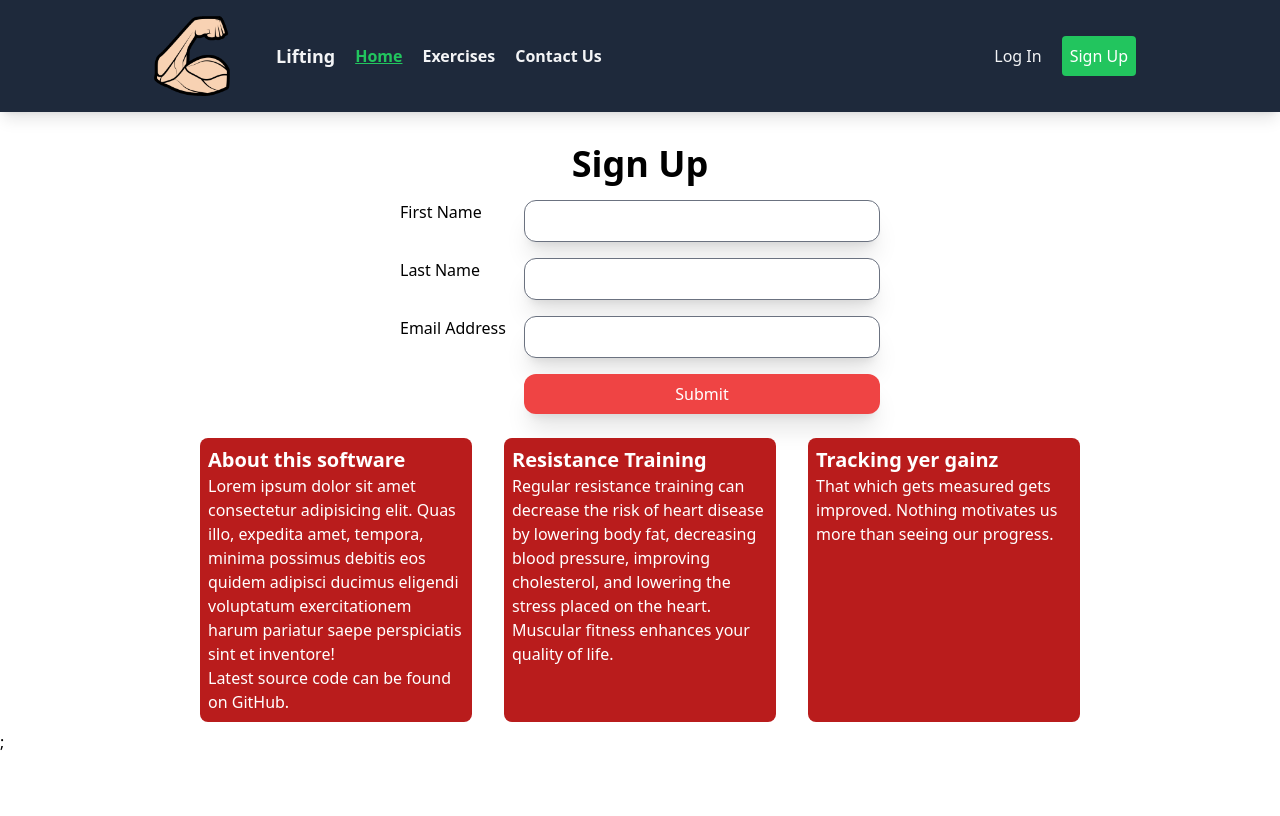
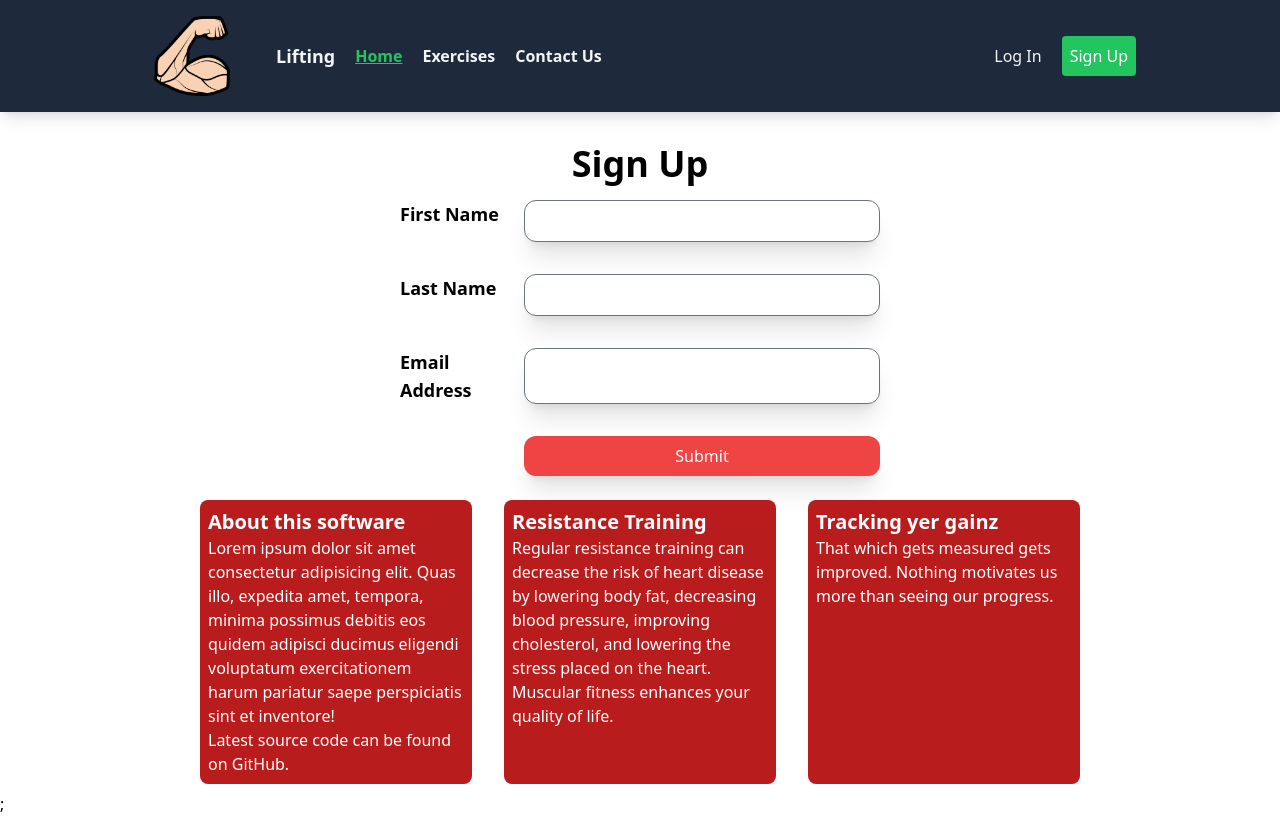
Before and after one commit to scotm/lifting-toy-nextjs, a Next.js app: page /signup in a window 1280 px wide. Built offline with nearby package versions, Linux system fonts and the light colour scheme.

Commit message:
Moving SignUpForm to the components/Forms folder

```diff
--- /dev/null
+++ b/components/Forms/SignUpForm.tsx
@@ -0,0 +1,71 @@
+import type { User } from "@prisma/client";
+import { Form, Formik } from "formik";
+import { MyTextField } from "../FormComponents";
+
+type FormUser = Pick<User, "firstname" | "lastname" | "email">;
+type FormErrors = Partial<Pick<User, "firstname" | "lastname" | "email">>;
+
+// A validation function. This must return an object
+// which keys are symmetrical to our values/initialValues
+const validate = (values: FormUser): FormErrors => {
+  const errors: FormErrors = {};
+  if (!values.firstname) {
+    errors.firstname = "Required";
+  } else if (values.firstname.length > 20) {
+    errors.firstname = "Must be 20 characters or less";
+  }
+
+  if (!values.lastname) {
+    errors.lastname = "Required";
+  } else if (values.lastname.length > 30) {
+    errors.lastname = "Must be 30 characters or less";
+  }
+
+  if (!values.email) {
+    errors.email = "Required";
+  }
+  // The usual simple email-checking regex.
+  else if (!/^[A-Z0-9._%+-]+@[A-Z0-9.-]+\.[A-Z]{2,4}$/i.test(values.email)) {
+    errors.email = "Invalid email address";
+  }
+
+  return errors;
+};
+
+interface SignUpFormProps {}
+
+export default function SignUpForm(props: SignUpFormProps) {
+  // initial form values (initialValues)
+  // a validate function that is called when form values change (validate)
+  // a function that responds when fields are blurred (unused)
+  // and a submit function for when the form is submitted (onSubmit)
+  return (
+    <Formik
+      initialValues={{
+        firstname: "",
+        lastname: "",
+        email: "",
+      }}
+      validate={validate}
+      onSubmit={(values) => {
+        alert(JSON.stringify(values, null, 2));
+      }}
+      render={() => (
+        <Form>
+          <div className="grid grid-cols-4 gap-4 py-4 lg:mx-52">
+            <MyTextField label="First Name" name="firstname" />
+            <MyTextField label="Last Name" name="lastname" />
+            <MyTextField label="Email Address" name="email" />
+            <div></div>
+            <button
+              className="col-span-3 rounded-xl bg-red-500 p-2 text-white shadow-xl transition duration-300 hover:bg-red-400"
+              type="submit"
+            >
+              Submit
+            </button>
+          </div>
+        </Form>
+      )}
+    ></Formik>
+  );
+}
--- a/components/SignUpForm.tsx
+++ /dev/null
@@ -1,116 +0,0 @@
-import React from "react";
-import { useFormik } from "formik";
-
-import type { User } from "@prisma/client";
-
-type FormUser = Pick<User, "firstname" | "lastname" | "email">;
-type FormErrors = Partial<Pick<User, "firstname" | "lastname" | "email">>;
-
-// A validation function. This must return an object
-// which keys are symmetrical to our values/initialValues
-const validate = (values: FormUser): FormErrors => {
-  const errors: FormErrors = {};
-  if (!values.firstname) {
-    errors.firstname = "Required";
-  } else if (values.firstname.length > 20) {
-    errors.firstname = "Must be 20 characters or less";
-  }
-
-  if (!values.lastname) {
-    errors.lastname = "Required";
-  } else if (values.lastname.length > 30) {
-    errors.lastname = "Must be 30 characters or less";
-  }
-
-  if (!values.email) {
-    errors.email = "Required";
-  }
-  // The usual simple email-checking regex.
-  else if (!/^[A-Z0-9._%+-]+@[A-Z0-9.-]+\.[A-Z]{2,4}$/i.test(values.email)) {
-    errors.email = "Invalid email address";
-  }
-
-  return errors;
-};
-
-interface SignUpFormProps {}
-
-export default function SignUpForm(props: SignUpFormProps) {
-  // Pass the useFormik() Hook -
-  //
-  // initial form values (initialValues)
-  // a validate function that is called when form values change (validate)
-  // a function that responds when fields are blurred (unused)
-  // and a submit function for when the form is submitted (onSubmit)
-
-  const {
-    handleSubmit,
-    handleBlur,
-    handleChange,
-    // handleReset,
-    values,
-    touched,
-    errors,
-  } = useFormik({
-    initialValues: {
-      firstname: "",
-      lastname: "",
-      email: "",
-    },
-    validate,
-    onSubmit: (values) => {
-      alert(JSON.stringify(values, null, 2));
-    },
-  });
-
-  return (
-    <form onSubmit={handleSubmit}>
-      <div className="grid grid-cols-4 gap-4 py-4 lg:mx-52">
-        <label htmlFor="firstname">First Name</label>
-        <input
-          className="col-span-3 rounded-xl shadow-xl"
-          id="firstname"
-          name="firstname"
-          type="text"
-          onBlur={handleBlur}
-          onChange={handleChange}
-          value={values.firstname}
-        />
-        {touched.firstname && errors.firstname ? (
-          <div>{errors.firstname}</div>
-        ) : null}
-        <label htmlFor="lastname">Last Name</label>
-        <input
-          className="col-span-3 rounded-xl shadow-xl"
-          id="lastname"
-          name="lastname"
-          type="text"
-          onBlur={handleBlur}
-          onChange={handleChange}
-          value={values.lastname}
-        />
-        {touched.lastname && errors.lastname ? (
-          <div>{errors.lastname}</div>
-        ) : null}
-        <label htmlFor="email">Email Address</label>
-        <input
-          className="col-span-3 rounded-xl shadow-xl"
-          id="email"
-          name="email"
-          type="email"
-          onBlur={handleBlur}
-          onChange={handleChange}
-          value={values.email}
-        />
-        {touched.email && errors.email ? <div>{errors.email}</div> : null}
-        <div></div>
-        <button
-          className="col-span-3 rounded-xl bg-red-500 p-2 text-white shadow-xl transition duration-300 hover:bg-red-400"
-          type="submit"
-        >
-          Submit
-        </button>
-      </div>
-    </form>
-  );
-}
--- a/pages/signup/index.tsx
+++ b/pages/signup/index.tsx
@@ -1,5 +1,5 @@
 import Layout from "../../components/PageLayout/Layout";
-import SignUpForm from "../../components/SignUpForm";
+import SignUpForm from "../../components/Forms/SignUpForm";
 
 export interface SignUpPageProps {}
 
```
